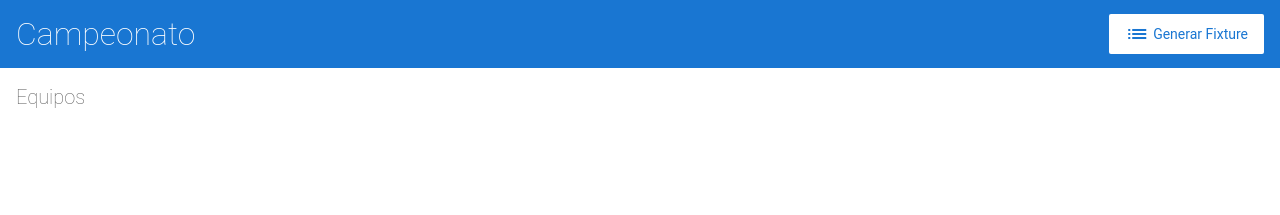
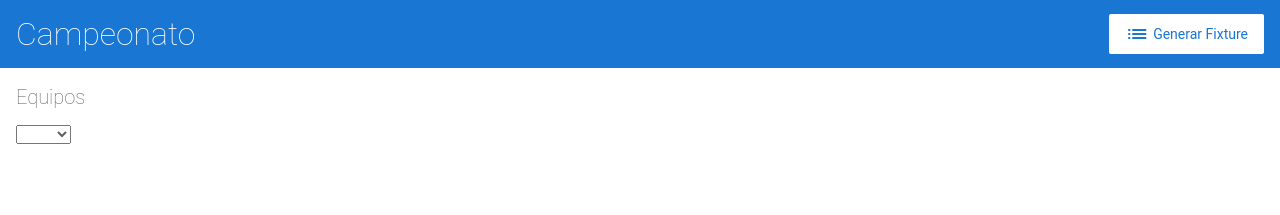
Before and after one commit to npeirano/angular-vupwra, an Angular app: page /fixture/1 in a window 1280 px wide. Shown: the top 215 px of the page. Built offline with nearby package versions, Linux system fonts and the light colour scheme.

Commit message:
3 files modified

```diff
--- a/src/app/app.module.ts
+++ b/src/app/app.module.ts
@@ -9,12 +9,15 @@ import { ProductListComponent } from './product-list/product-list.component';
 import { AdministrarEquiposService } from './administrar-equipos.service';
 import { ListaEquiposComponent } from './product-list/lista-equipos/lista-equipos.component';
 import { FixtureComponent } from './fixture/fixture.component';
+import { FormsModule } from '@angular/forms';
+
 
 
 @NgModule({
   imports: [
     BrowserModule,
     ReactiveFormsModule,
+    FormsModule,
     RouterModule.forRoot([
       { path: '', component: ProductListComponent },
       { path: 'fixture/:fechaId', component: FixtureComponent },
--- a/src/app/fixture/fixture.component.html
+++ b/src/app/fixture/fixture.component.html
@@ -1,5 +1,10 @@
 <h2>Equipos</h2>
 
+<p>
+<select name="miselect" [(ngModel)]="seleccionado">
+<option [value]="item" *ngFor="let item of lista">{{item}}</option>
+</select>
+</p>
 <div *ngFor="let partido of fecha">
 
   <h3>
--- a/src/app/fixture/fixture.component.ts
+++ b/src/app/fixture/fixture.component.ts
@@ -12,6 +12,8 @@ import { Partido } from '../partido';
 })
 export class FixtureComponent implements OnInit {
   fecha: Array<Partido>;
+  lista:string[]=["hola","que","tal", "estas"];
+
   constructor(private administrarEquiposService: AdministrarEquiposService, private route: ActivatedRoute) {
 
    }
```
